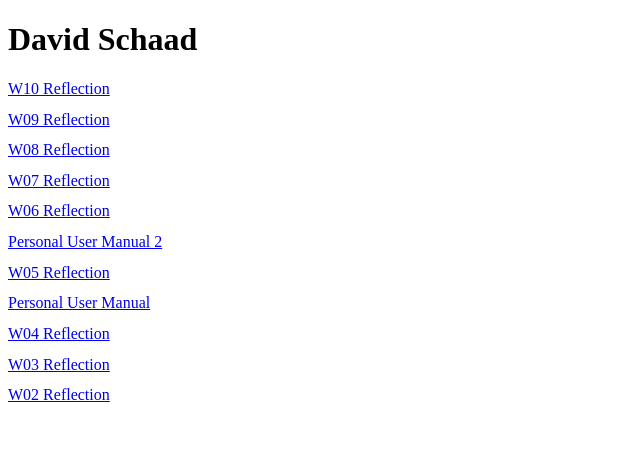
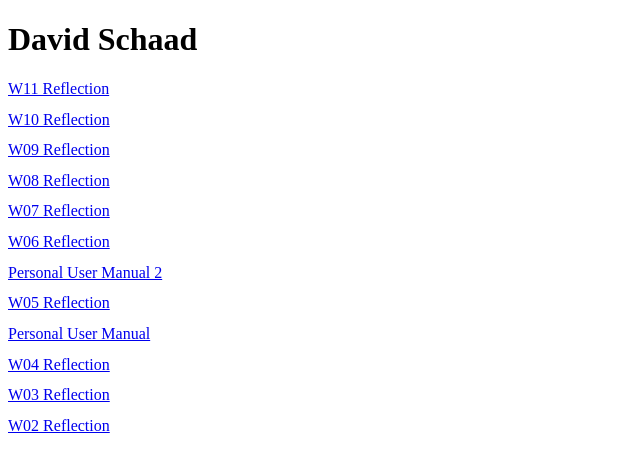
Before and after one commit to dschaad/cse170, a plain HTML site: page index.html in a window 1280 px wide. Shown: the whole page, without its empty margins (0-640 px from the left). Drawn offline with Linux system fonts and the light colour scheme.

Commit message:
added link to w11 reflection

```diff
--- a/index.html
+++ b/index.html
@@ -10,6 +10,7 @@
 <body>
     <h1>David Schaad</h1>
     <div id="documents">
+        <a href="W11 Reflection.docx">W11 Reflection</a>
         <a href="W10 Reflection.docx">W10 Reflection</a>
         <a href="W09 Reflection.docx">W09 Reflection</a>
         <a href="W08 Reflection.docx">W08 Reflection</a>
```
